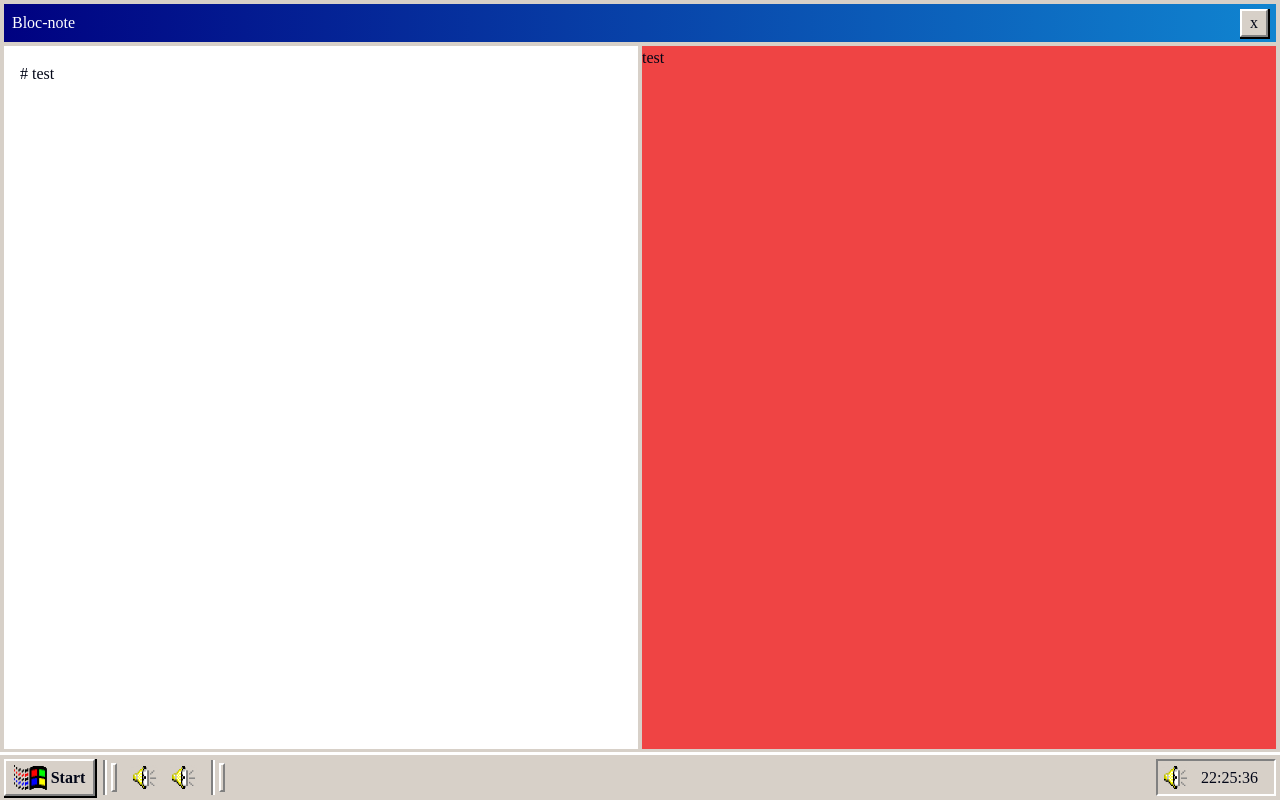
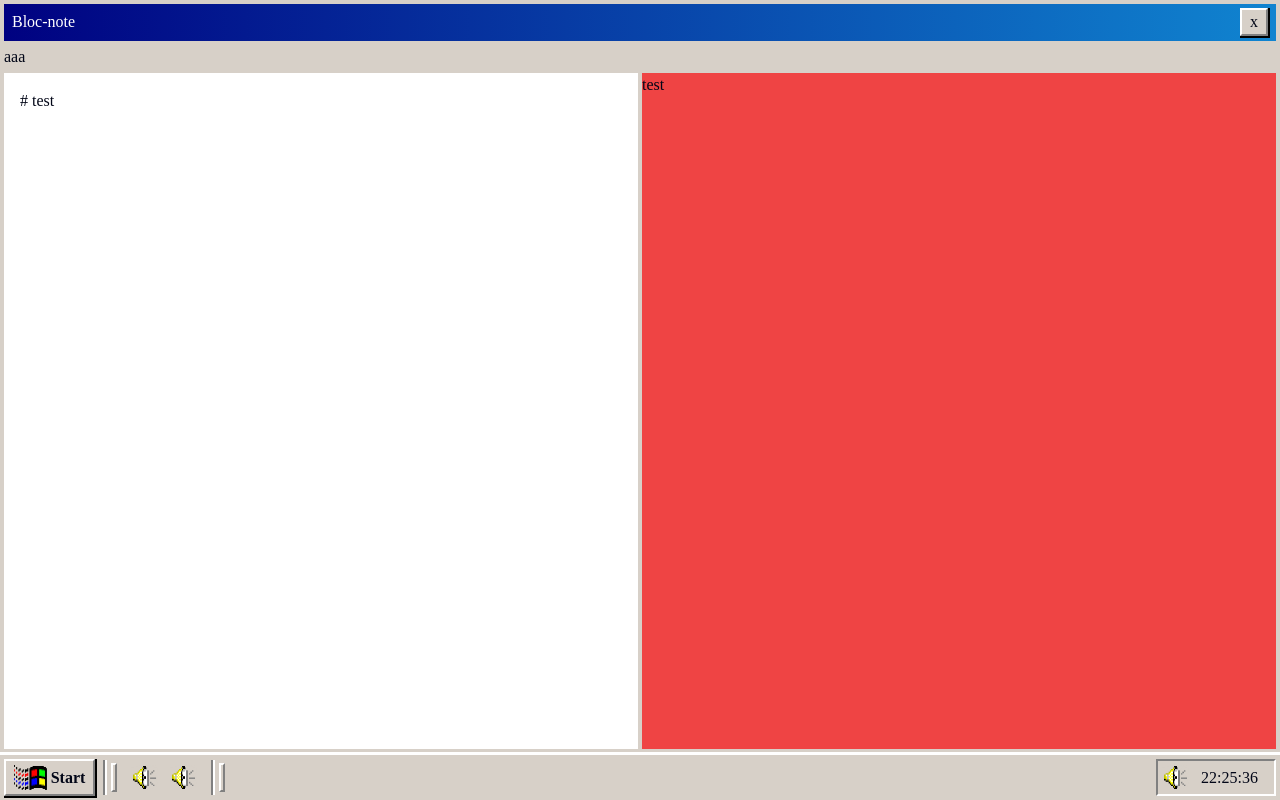
Before and after one commit to Alexis-Gontier/projet-markdown-window-2000, a React (Vite) app: page /dashboard/1 in a window 1280 px wide. Built offline with nearby package versions, Linux system fonts and the light colour scheme; a web font is replaced by a local one.

Commit message:
💄 correction

```diff
--- a/src/components/markdown/Markdow.jsx
+++ b/src/components/markdown/Markdow.jsx
@@ -21,6 +21,9 @@ function Markdown() {
                     </h2>
                     <Link to={"/dashboard"} className="group bg-[#D7D0C8] max-h-full px-2 flex justify-center items-center gap-1 border-2 border-t-[#fff] border-r-[#808080] border-b-[#808080] border-l-[#fff] shadow-[1px_1px_0px_1px_#000] focus:bg-[#c7c1ba] focus:border-t-[#808080] focus:border-r-[#fff] focus:border-b-[#fff] focus:border-l-[#808080] focus:shadow-[0px_0px_0px_0px_#000] focus:translate-x-px focus:translate-y-px">x</Link>
                 </div>
+                <div>
+                    aaa
+                </div>
                 <div id="content" className="w-full h-full flex gap-1">
                     <textarea
                         value={input}
--- a/src/components/ui/Gestionnaire de fichiers/Interface.jsx
+++ b/src/components/ui/Gestionnaire de fichiers/Interface.jsx
@@ -10,9 +10,11 @@ export default function Interface() {
         <p className="text-white">Computer</p>
         <Link to={"/"} className="group bg-[#D7D0C8] max-h-full px-2 flex justify-center items-center gap-1 border-2 border-t-[#fff] border-r-[#808080] border-b-[#808080] border-l-[#fff] shadow-[1px_1px_0px_1px_#000] focus:bg-[#c7c1ba] focus:border-t-[#808080] focus:border-r-[#fff] focus:border-b-[#fff] focus:border-l-[#808080] focus:shadow-[0px_0px_0px_0px_#000] focus:translate-x-px focus:translate-y-px">x</Link>
       </div>
-      <div className="h-full bg-white m-1 mt-0 p-3 border-2 border-t-[#808080] border-r-[#fff] border-b-[#fff] border-l-[#808080] flex gap-2 flex-wrap">
-        <Icon image={speaker} text={"Dashboard aaaaa"} link={"/dashboard/exemple"} style={"text-black"}/>
-        <Icon image={speaker} text={"Dashboard aaaaa"} link={"/dashboard/exemple"} style={"text-black"}/>
+      <div className="bg-white h-full m-1 mt-0 p-3 border-2 border-t-[#808080] border-r-[#fff] border-b-[#fff] border-l-[#808080]">
+        <div className="flex gap-2 flex-wrap">
+          <Icon image={speaker} text={"Dashboard aaaaa"} link={"/dashboard/exemple"} style={"text-black"}/>
+          <Icon image={speaker} text={"Dashboard aaaaa"} link={"/dashboard/exemple"} style={"text-black"}/>
+        </div>
       </div>
     </div>
   )
```
